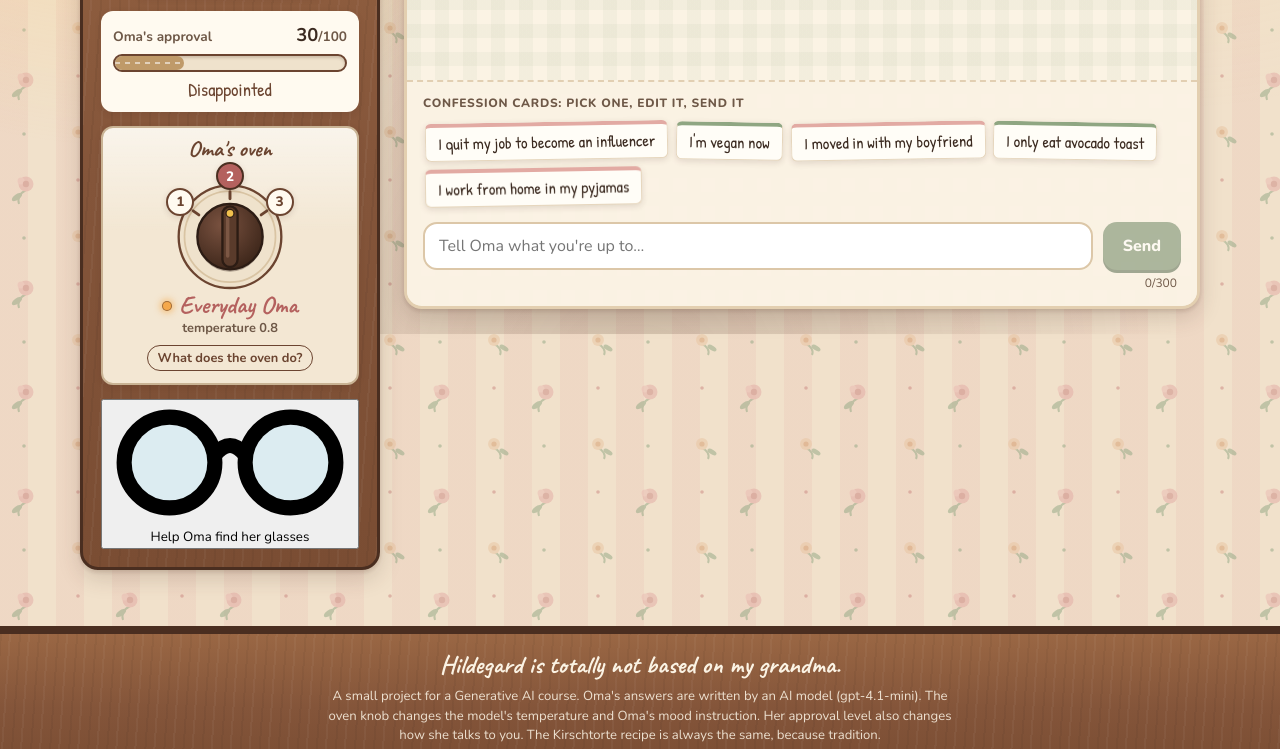
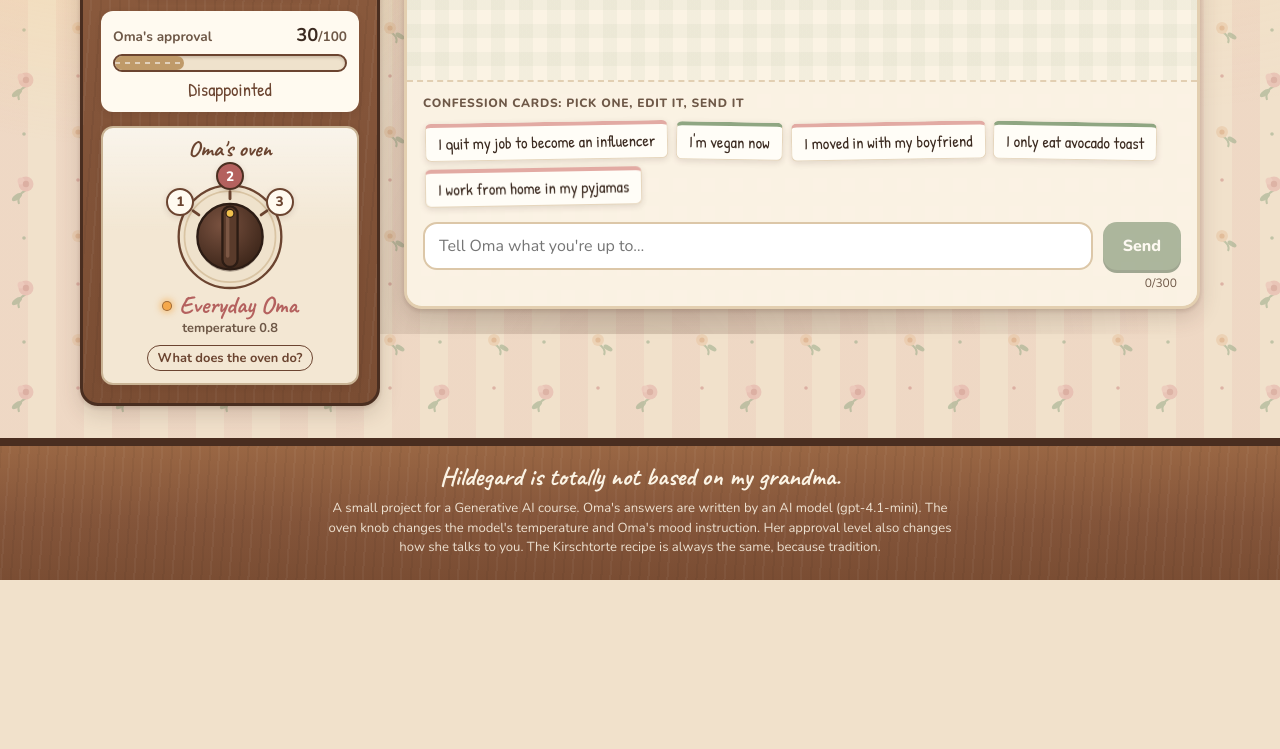
Before and after one commit to g7f6g5zwj4-blip/Kaffee-mit-Oma, a website: page index.html in a window 1280 px wide. Shown: the part 466-1215 px from the top of the page. After the commit the page ends 1046 px from the top, so only its background shows below. Drawn offline with nearby package versions, Linux system fonts and the light colour scheme.

Commit message:
Update index.html

```diff
--- a/index.html
+++ b/index.html
@@ -143,12 +143,6 @@
         <p><strong>1. The AI model's temperature.</strong> The model writes one word after another. At <strong>low temperature</strong> (1 = 0.2) it almost always picks the most likely word, so Oma is predictable: ask the same thing twice and you get nearly the same answer. At <strong>high temperature</strong> (3 = 1.4) it takes more creative and random choices, so she surprises you.</p>
         <p><strong>2. Oma's mood instruction.</strong> On 1 she has just come home from church and is strict and proper. On 3 she has had a few glasses of Eierlikör and rambles. This instruction is added so the difference is easy to see: the temperature changes <em>how randomly</em> she picks her words, the instruction changes <em>what kind of Oma</em> she is.</p>
       </div>
-
-      <!-- Mini game: opens as a pop-up on smaller screens -->
-      <button type="button" id="game-open-btn" class="game-open-btn">
-        <svg viewBox="0 0 32 16" aria-hidden="true"><circle cx="8" cy="8" r="6" fill="rgba(215,235,242,0.8)" stroke="currentColor" stroke-width="2"/><circle cx="24" cy="8" r="6" fill="rgba(215,235,242,0.8)" stroke="currentColor" stroke-width="2"/><path d="M14 7 Q16 4.5 18 7" fill="none" stroke="currentColor" stroke-width="2"/></svg>
-        Help Oma find her glasses
-      </button>
     </aside>
 
     <!-- The chat -->
@@ -182,9 +176,6 @@
         </div>
       </div>
     </section>
-
-    <!-- Mini game "Where are my glasses?" (built by game.js) -->
-    <section id="game-panel" class="game-panel" aria-label="Mini game: Where are my glasses?"></section>
   </main>
 
   <footer class="site-footer">
@@ -195,6 +186,5 @@
   <script src="recipe.js"></script>
   <script src="oma.js"></script>
   <script src="script.js"></script>
-  <script src="game.js"></script>
 </body>
 </html>
```
